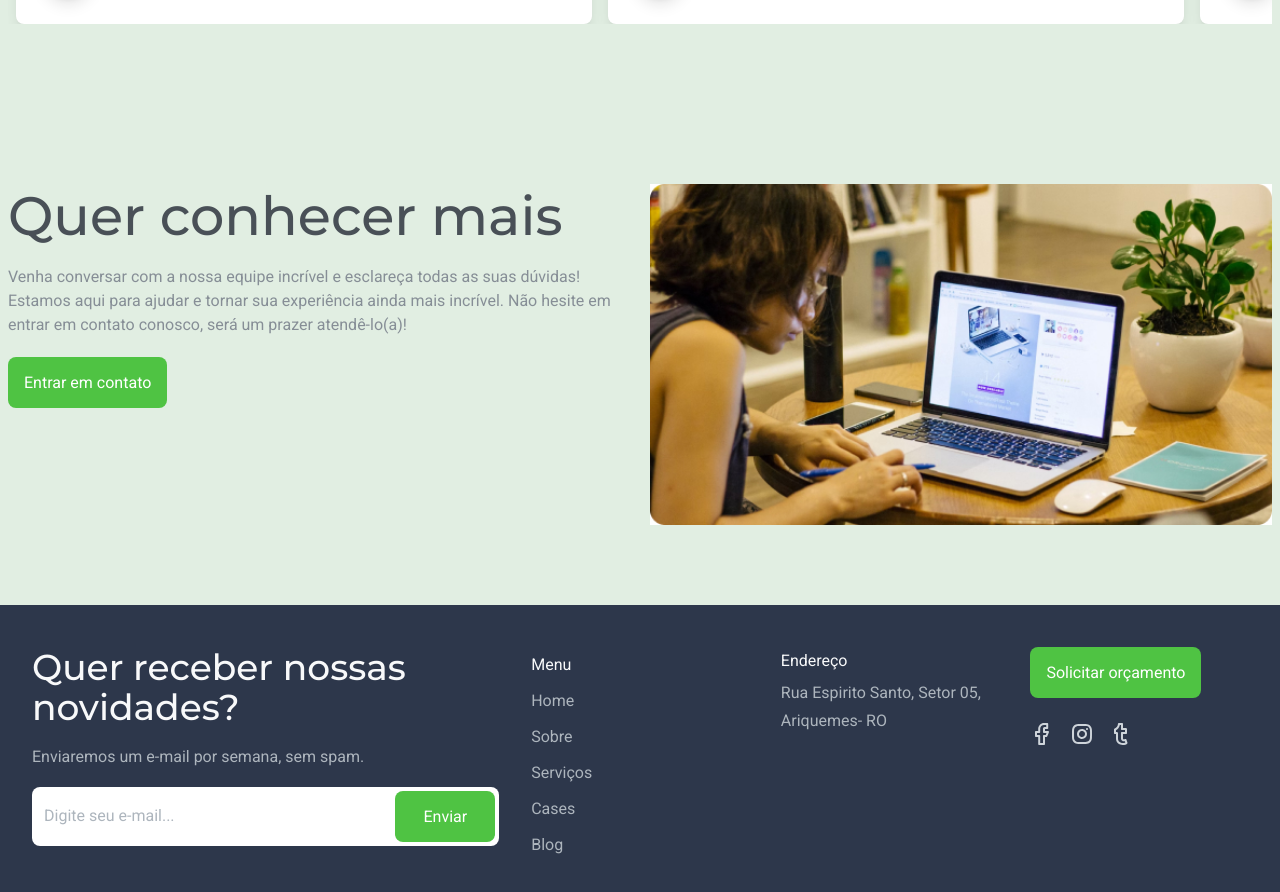
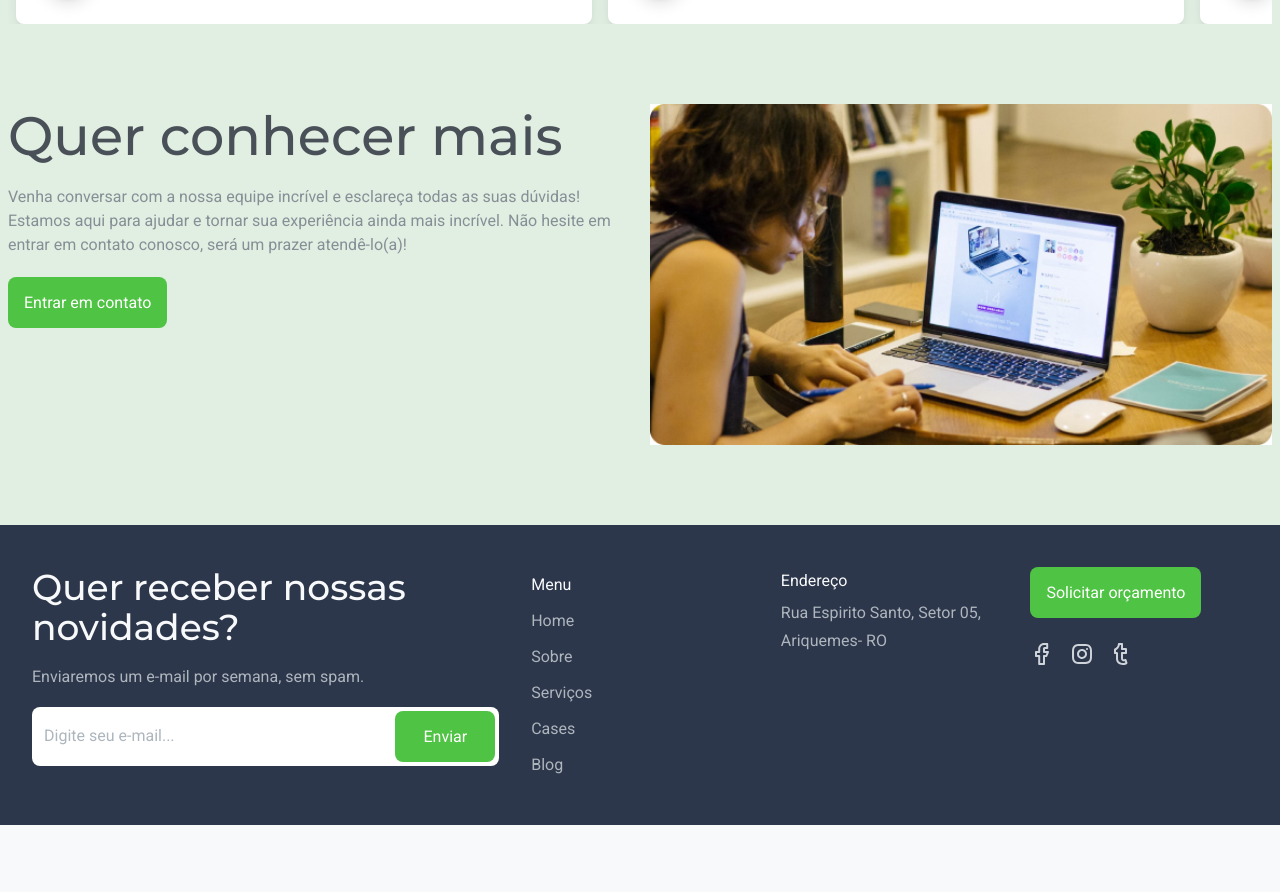
Before and after one commit to goduraes/volo, a Next.js app: page / in a window 1280 px wide. Shown: the part 2721-3613 px from the top of the page. After the commit the page ends 3546 px from the top, so only its background shows below. Built offline with nearby package versions, Linux system fonts and the light colour scheme.

Commit message:
fix padding in CustomerReviews

```diff
--- a/app/Home/CustomerReviews/index.tsx
+++ b/app/Home/CustomerReviews/index.tsx
@@ -180,7 +180,7 @@
         ref={refContact}
         className="flex flex-col justify-center items-center"
       >
-        <div className="grid grid-cols-1 md:grid-cols-2 gap-5 mx-auto max-w-7xl py-20 px-2">
+        <div className="grid grid-cols-1 md:grid-cols-2 gap-5 mx-auto max-w-7xl pb-20 px-2">
           <div
             className={`col-span-1 transition-all duration-[1.2s] ${
               inViewContact ? "animation-show-left" : "animation-hidden-left"
```
